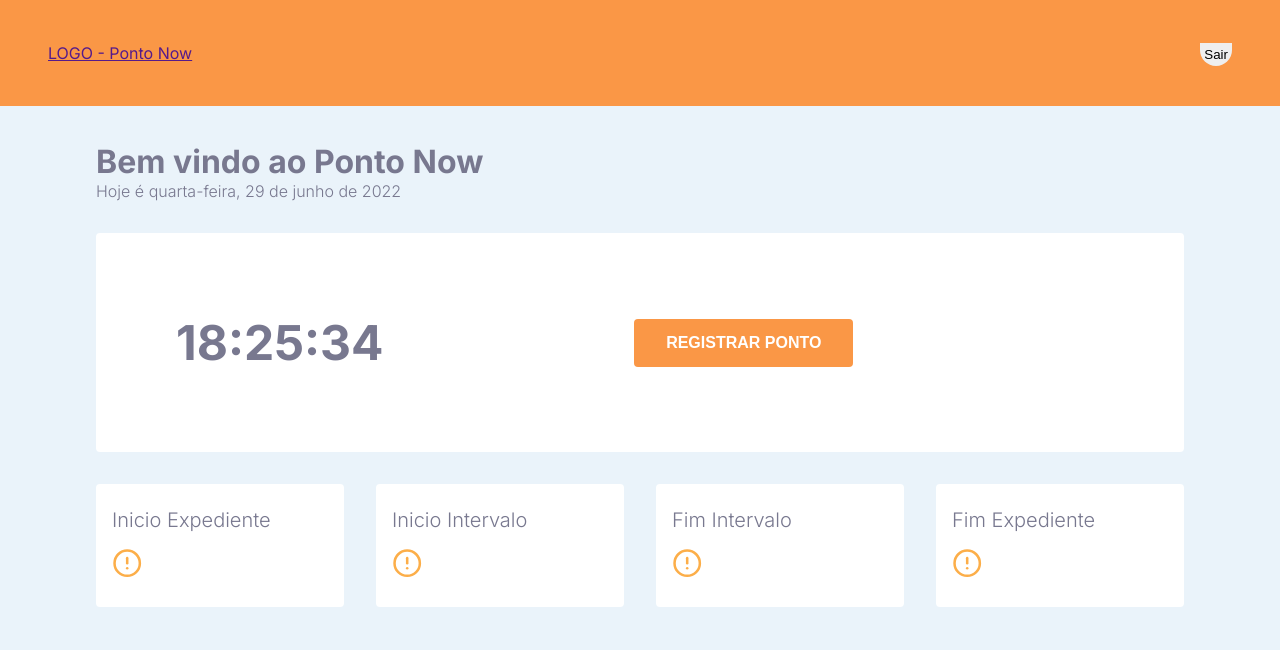
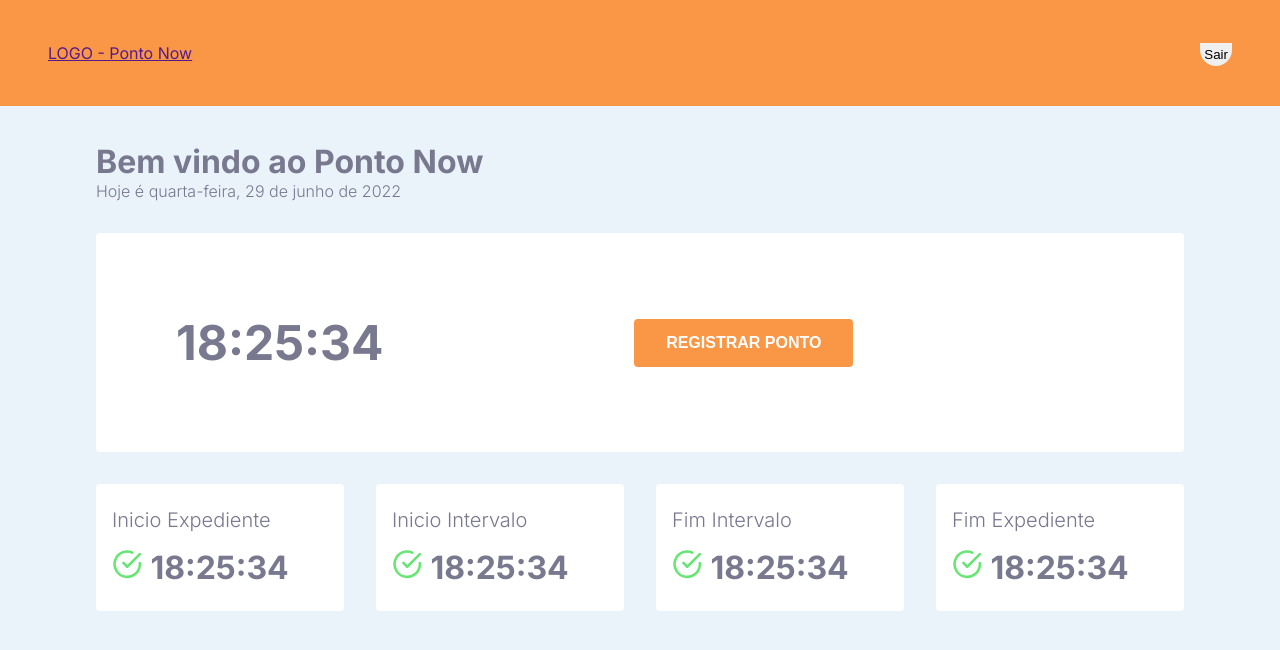
Before and after one commit to jorgelucasalima/pontonow, a React (Create React App) app: page /batidaponto in a window 1280 px wide. Shown: the top 650 px of the page. Built offline with nearby package versions, Linux system fonts and the light colour scheme; no server answers.

Commit message:
atualização

```diff
--- a/src/components/BodyPonto/index.jsx
+++ b/src/components/BodyPonto/index.jsx
@@ -10,19 +10,15 @@ export function BodyPonto(props) {
   //estados
   const [isModalBatidaPontoOpen, setIsModalBatidaPontoOpen] = useState(false);
   const [dataAtual, setDataAtual] = useState(new Date())
+  const [pontoDia, setPontoDia] = useState({})
 
-  const [inicioExpediente, setInicioExpediente] = useState('')
-  const [inicioIntervalo, setInicioIntervalo] = useState('')
-  const [fimIntervalo, setFimIntervalo] = useState('')
-  const [fimExpediente, setFimExpediente] = useState('')
-  const [registrosDia, setRegistrosDia] = useState({})
-  //console.log('registros: ',registrosDia)
+  //console.log('Ponto: ',pontoDia)
 
   useEffect( () => {
 
     getPontos()
 
-  }, [registrosDia])
+  }, [pontoDia])
 
 
     async function getPontos() {
@@ -48,14 +44,12 @@ export function BodyPonto(props) {
       .get()
 
       docPonto.forEach(item => {
-        //console.log('documento: ', item.data())
-        let dados = {
-          inicioExpediente: item.data().inicioExpediente.toDate(),
-          inicioIntervalo: item.data().inicioIntervalo.toDate(),
-          fimIntervalo: item.data().fimIntervalo.toDate(),
-          fimExpediente: item.data().fimExpediente.toDate(),
+        //console.log('item: ',item.data())
+        if (item.data().status === 'inicio_expediente') {
+          setPontoDia('inicio_expediente', item.data().ponto.toDate())
+        } else if (item.data().status === 'inicio_intervalo') {
+          setPontoDia('inicio_intervalo', item.data().ponto.toDate())
         }
-        setRegistrosDia(dados)
 
       })
 
@@ -100,10 +94,10 @@ export function BodyPonto(props) {
       <div>
           <p>Inicio Expediente</p>
           {
-            inicioExpediente !== '' ? (
+            pontoDia.inicio_expediente !== '' ? (
               <>
                 <FiCheckCircle className='check'/>
-                <strong>{ new Intl.DateTimeFormat('pt-BR', {hour: 'numeric', minute:'numeric', second:'numeric' }).format(inicioExpediente) }</strong>
+                <strong>{ new Intl.DateTimeFormat('pt-BR', {hour: 'numeric', minute:'numeric', second:'numeric' }).format(pontoDia.inicio_expediente) }</strong>
               </>
             ) : (
               <>
@@ -116,10 +110,10 @@ export function BodyPonto(props) {
         <div>
           <p>Inicio Intervalo</p>
           {
-            inicioIntervalo !== '' ? (
+            pontoDia.inicio_intervalo !== '' ? (
               <>
                 <FiCheckCircle className='check'/>
-                <strong>{ new Intl.DateTimeFormat('pt-BR', {hour: 'numeric', minute:'numeric', second:'numeric' }).format(inicioIntervalo) }</strong>
+                <strong>{ new Intl.DateTimeFormat('pt-BR', {hour: 'numeric', minute:'numeric', second:'numeric' }).format(pontoDia.inicio_intervalo) }</strong>
               </>
             ) : (
               <>
@@ -132,10 +126,10 @@ export function BodyPonto(props) {
         <div>
           <p>Fim Intervalo</p>
           {
-            fimIntervalo !== '' ? (
+            pontoDia.fim_intervalo !== '' ? (
               <>
                 <FiCheckCircle className='check'/>
-                <strong>{ new Intl.DateTimeFormat('pt-BR', {hour: 'numeric', minute:'numeric', second:'numeric' }).format(fimIntervalo) }</strong>
+                <strong>{ new Intl.DateTimeFormat('pt-BR', {hour: 'numeric', minute:'numeric', second:'numeric' }).format(pontoDia.fim_intervalo) }</strong>
               </>
             ) : (
               <>
@@ -148,10 +142,10 @@ export function BodyPonto(props) {
         <div>
           <p>Fim Expediente</p>
           {
-            fimExpediente !== '' ? (
+            pontoDia.fim_expediente !== '' ? (
               <>
                 <FiCheckCircle className='check'/>
-                <strong>{ new Intl.DateTimeFormat('pt-BR', {hour: 'numeric', minute:'numeric', second:'numeric' }).format(fimExpediente) }</strong>
+                <strong>{ new Intl.DateTimeFormat('pt-BR', {hour: 'numeric', minute:'numeric', second:'numeric' }).format(pontoDia.fim_expediente) }</strong>
               </>
             ) : (
               <>
```
